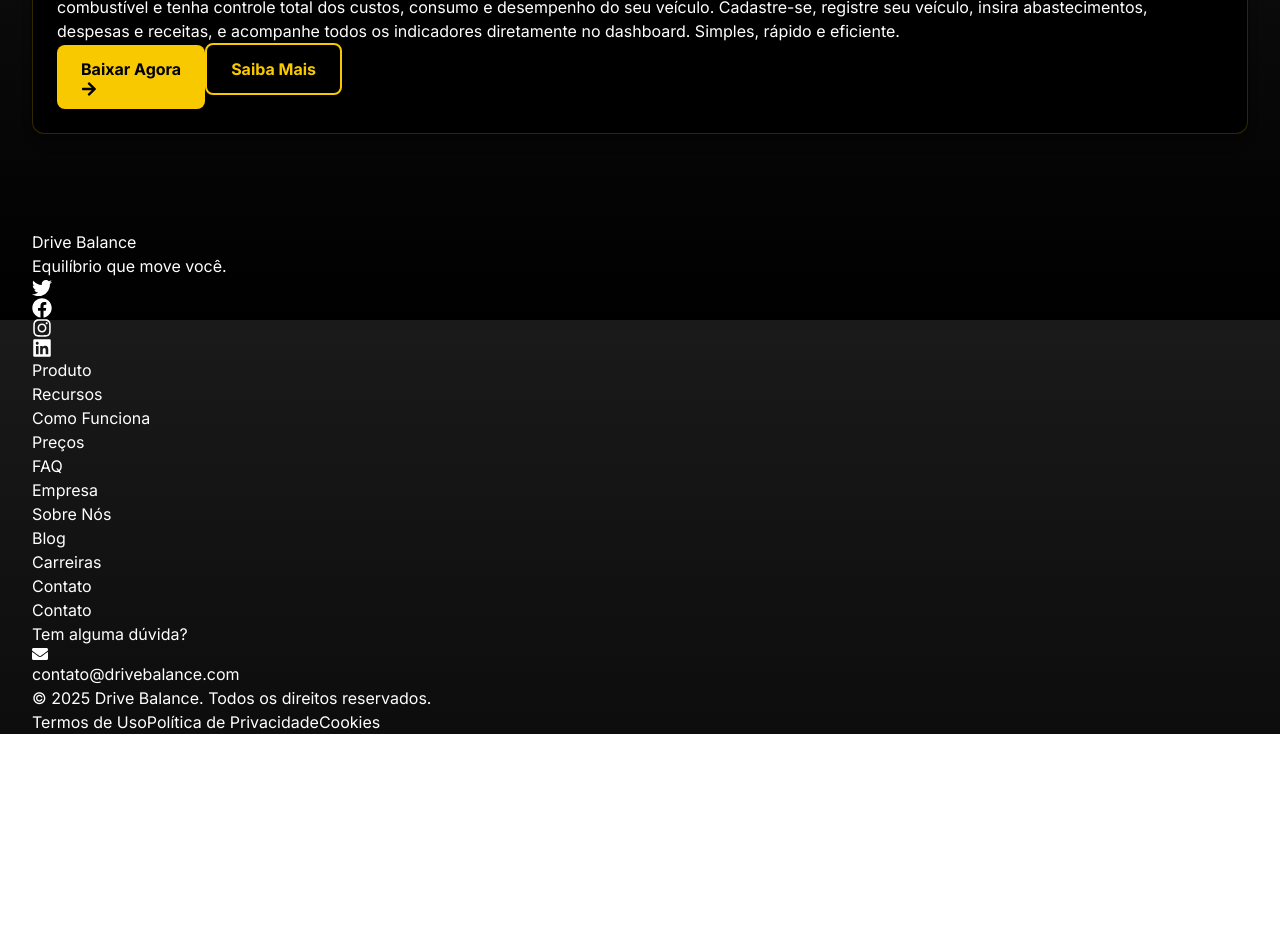
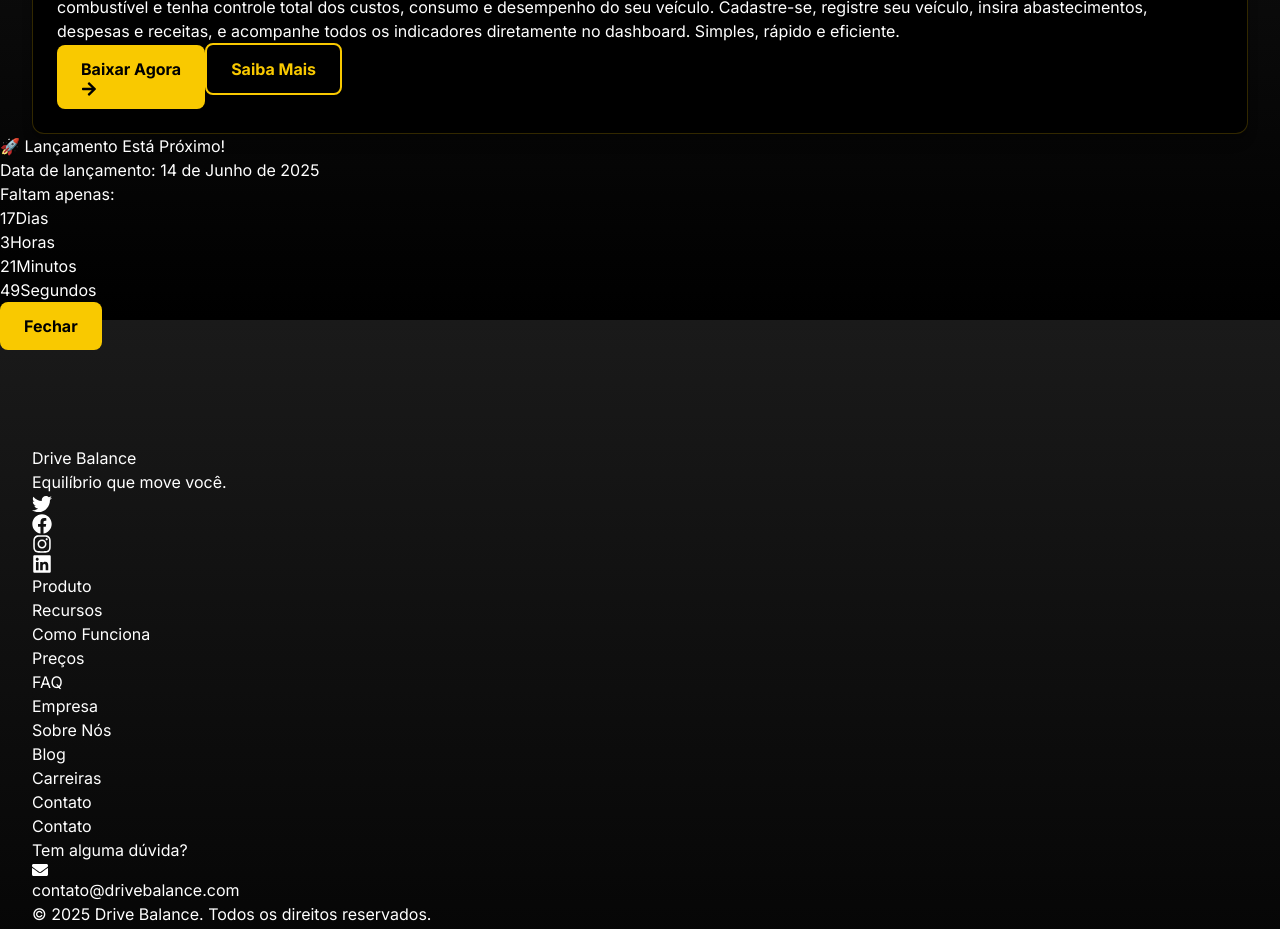
Before and after one commit to wagner2020km/landPageDriveBalance, a Next.js app: page / in a window 1280 px wide. Shown: the part 3680-4609 px from the top of the page. Before the commit the page ends 4414 px from the top, so only its background shows below. Built offline with nearby package versions, Linux system fonts and the light colour scheme.

Commit message:
change date init

```diff
--- a/next.config.ts
+++ b/next.config.ts
@@ -1,7 +1,7 @@
 import type { NextConfig } from 'next';
 
 const nextConfig: NextConfig = {
- // basePath: '/driveBalance'
+  basePath: '/driveBalance'
  };
 
 export default nextConfig;
--- a/src/components/sections/CTASection.tsx
+++ b/src/components/sections/CTASection.tsx
@@ -1,11 +1,44 @@
 "use client";
 
-import React from 'react';
-import { motion } from 'framer-motion';
-import Button from '../ui/Button';
-import { FaArrowRight } from 'react-icons/fa';
+import React, { useEffect, useState } from "react";
+import { motion, AnimatePresence } from "framer-motion";
+import { FaArrowRight } from "react-icons/fa";
+import Button from "../ui/Button";
+
+// Função para calcular o tempo restante
+const calculateTimeLeft = () => {
+  const difference = +new Date("2025-06-14T00:00:00") - +new Date();
+  let timeLeft = {
+    days: 0,
+    hours: 0,
+    minutes: 0,
+    seconds: 0,
+  };
+
+  if (difference > 0) {
+    timeLeft = {
+      days: Math.floor(difference / (1000 * 60 * 60 * 24)),
+      hours: Math.floor((difference / (1000 * 60 * 60)) % 24),
+      minutes: Math.floor((difference / 1000 / 60) % 60),
+      seconds: Math.floor((difference / 1000) % 60),
+    };
+  }
+
+  return timeLeft;
+};
 
 const CTASection: React.FC = () => {
+  const [showModal, setShowModal] = useState(true);
+  const [timeLeft, setTimeLeft] = useState(calculateTimeLeft());
+
+  useEffect(() => {
+    const timer = setInterval(() => {
+      setTimeLeft(calculateTimeLeft());
+    }, 1000);
+
+    return () => clearInterval(timer);
+  }, []);
+
   return (
     <section className="section-padding">
       <div className="container-custom">
@@ -28,7 +61,8 @@
               viewport={{ once: true }}
               transition={{ duration: 0.8, delay: 0.2 }}
             >
-              Pronto para encontrar seu <span className="text-[#f9c900]">equilíbrio</span>?
+              Pronto para encontrar seu{" "}
+              <span className="text-[#f9c900]">equilíbrio</span>?
             </motion.h2>
 
             <motion.p
@@ -38,8 +72,13 @@
               viewport={{ once: true }}
               transition={{ duration: 0.8, delay: 0.4 }}
             >
-              Junte-se a milhares de motoristas que já transformaram sua experiência ao volante com o Drive Balance. Baixe agora e comece a economizar combustível e tenha
-              controle total dos custos, consumo e desempenho do seu veículo. Cadastre-se, registre seu veículo, insira abastecimentos, despesas e receitas, e acompanhe todos os indicadores diretamente no dashboard. Simples, rápido e eficiente.
+              Junte-se a milhares de motoristas que já transformaram sua
+              experiência ao volante com o Drive Balance. Baixe agora e comece
+              a economizar combustível e tenha controle total dos custos,
+              consumo e desempenho do seu veículo. Cadastre-se, registre seu
+              veículo, insira abastecimentos, despesas e receitas, e acompanhe
+              todos os indicadores diretamente no dashboard. Simples, rápido e
+              eficiente.
             </motion.p>
 
             <motion.div
@@ -50,8 +89,14 @@
               transition={{ duration: 0.8, delay: 0.6 }}
             >
               <Button
-              className="px-8 py-4 text-lg"
-              onClick={() => window.open('https://webpontocom.com.br/apkDriveBanlance/app-driveBalance.apk	', '_blank', 'noopener,noreferrer')}
+                className="px-8 py-4 text-lg"
+                onClick={() =>
+                  window.open(
+                    "https://webpontocom.com.br/apkDriveBanlance/app-driveBalance.apk",
+                    "_blank",
+                    "noopener,noreferrer"
+                  )
+                }
               >
                 Baixar Agora <FaArrowRight className="ml-2 inline" />
               </Button>
@@ -63,6 +108,72 @@
           </div>
         </motion.div>
       </div>
+
+      {/* Modal com contagem regressiva */}
+      <AnimatePresence>
+        {showModal && (
+          <motion.div
+            className="fixed inset-0 bg-black/80 flex items-center justify-center z-50"
+            initial={{ opacity: 0 }}
+            animate={{ opacity: 1 }}
+            exit={{ opacity: 0 }}
+          >
+            <motion.div
+              className="bg-[#222] rounded-2xl p-8 max-w-md w-full text-center border border-[#444]"
+              initial={{ scale: 0.8, y: -50 }}
+              animate={{ scale: 1, y: 0 }}
+              exit={{ scale: 0.8, y: -50 }}
+              transition={{ type: "spring", stiffness: 300, damping: 20 }}
+            >
+              <h2 className="text-2xl md:text-3xl text-[#f9c900] font-bold mb-4">
+                🚀 Lançamento Está Próximo!
+              </h2>
+
+              <p className="text-sm text-[#888] mb-2">
+                Data de lançamento: <span className="text-white font-semibold">14 de Junho de 2025</span>
+              </p>
+
+              <p className="text-[#ccc] mb-6">
+                Faltam apenas:
+              </p>
+
+              <div className="flex justify-center gap-4 mb-6">
+                <div className="flex flex-col items-center">
+                  <span className="text-3xl font-bold text-white">
+                    {timeLeft.days}
+                  </span>
+                  <span className="text-sm text-[#aaa]">Dias</span>
+                </div>
+                <div className="flex flex-col items-center">
+                  <span className="text-3xl font-bold text-white">
+                    {timeLeft.hours}
+                  </span>
+                  <span className="text-sm text-[#aaa]">Horas</span>
+                </div>
+                <div className="flex flex-col items-center">
+                  <span className="text-3xl font-bold text-white">
+                    {timeLeft.minutes}
+                  </span>
+                  <span className="text-sm text-[#aaa]">Minutos</span>
+                </div>
+                <div className="flex flex-col items-center">
+                  <span className="text-3xl font-bold text-white">
+                    {timeLeft.seconds}
+                  </span>
+                  <span className="text-sm text-[#aaa]">Segundos</span>
+                </div>
+              </div>
+
+              <Button
+                className="w-full"
+                onClick={() => setShowModal(false)}
+              >
+                Fechar
+              </Button>
+            </motion.div>
+          </motion.div>
+        )}
+      </AnimatePresence>
     </section>
   );
 };
```
